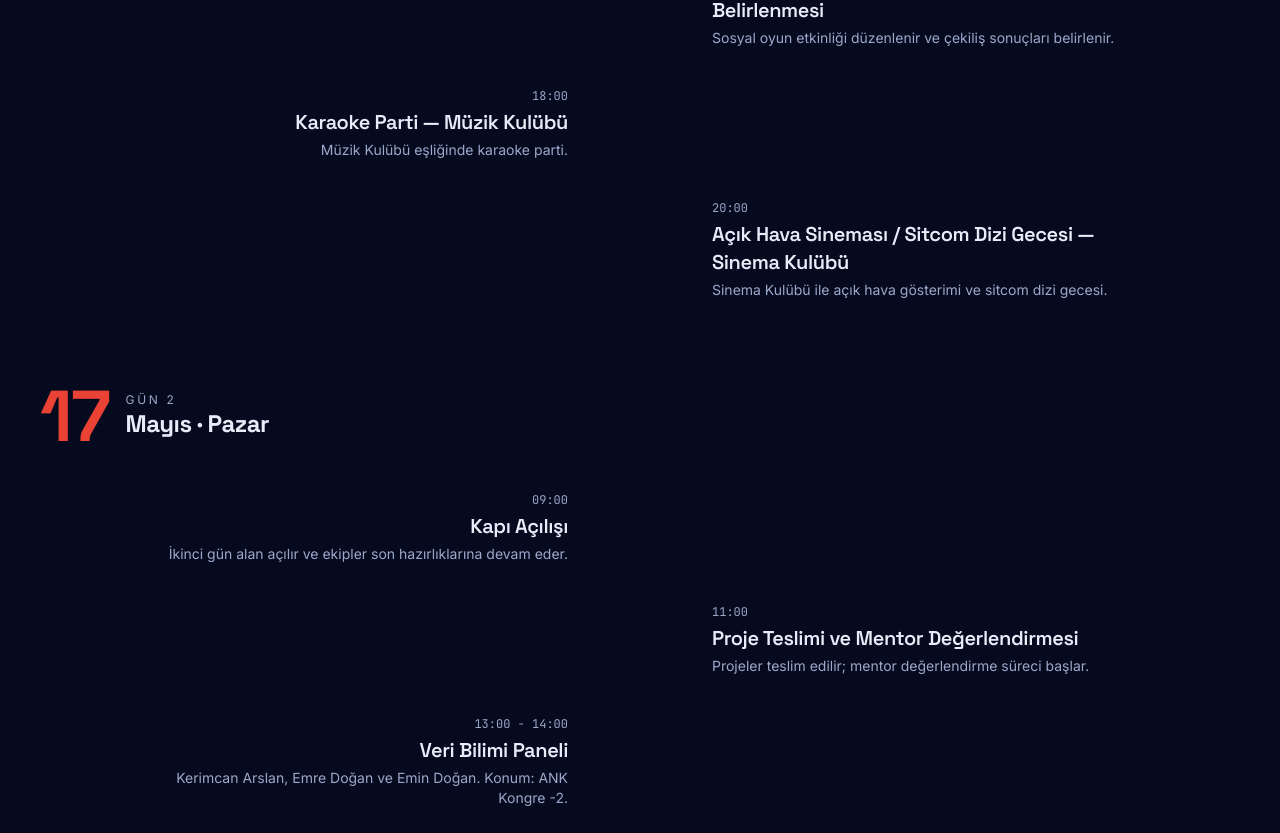
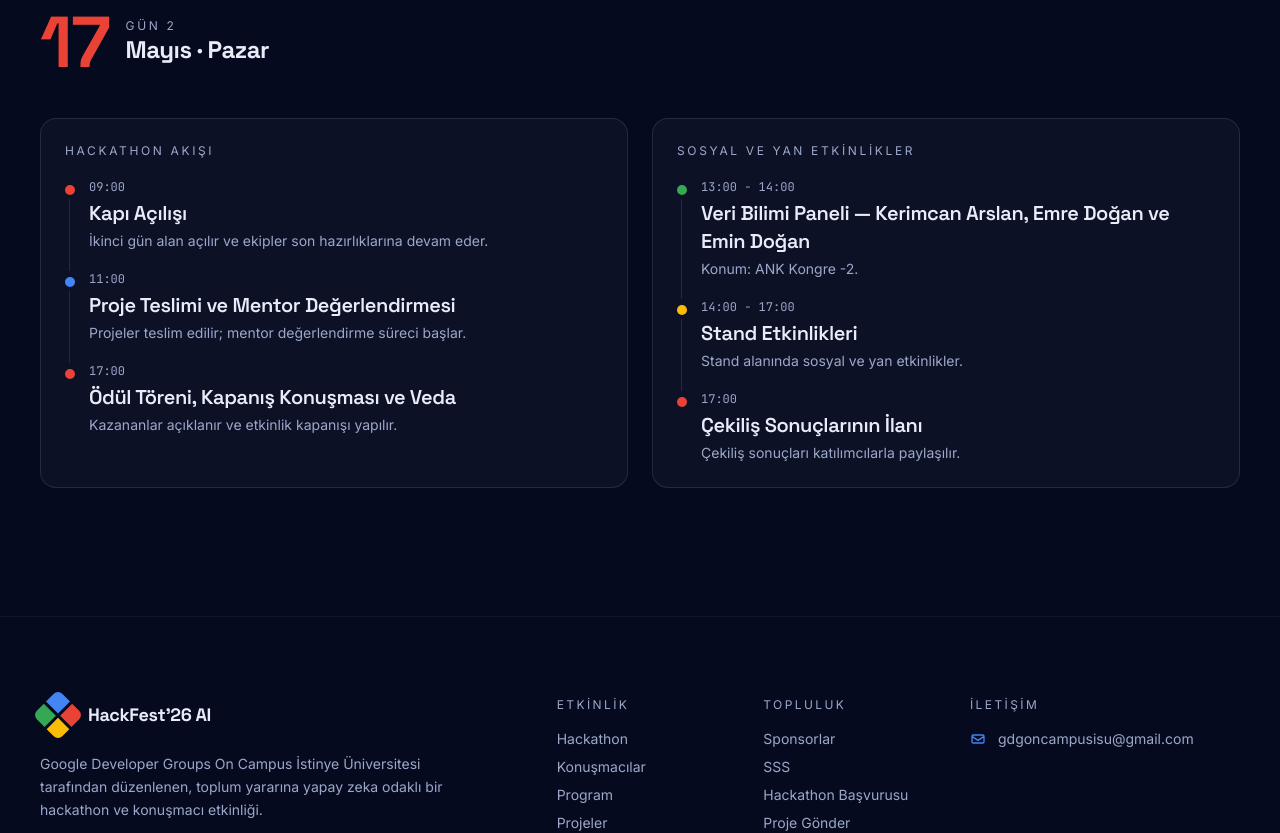
Before and after one commit to BeyzaESER22/HackatonWebSitesi, a Next.js app: page /schedule in a window 1280 px wide. Shown: the part 1189-2022 px from the top of the page. Built offline with nearby package versions, Linux system fonts and the light colour scheme; no server answers.

Commit message:
Split schedule into event categories

```diff
--- a/src/components/sections/ScheduleSection.js
+++ b/src/components/sections/ScheduleSection.js
@@ -27,6 +27,9 @@ export function ScheduleSection() {
 }
 
 export function ScheduleDay({ day, isLast }) {
+  const sections = day.sections || [{ id: 'program', title: day.title, items: day.items || [] }];
+  const hasItems = sections.some(section => section.items.length > 0);
+
   return (
     <div className={isLast ? '' : 'mb-20'}>
       <RevealOnScroll>
@@ -41,7 +44,7 @@ export function ScheduleDay({ day, isLast }) {
         </div>
       </RevealOnScroll>
 
-      {day.items.length === 0 ? (
+      {!hasItems ? (
         <RevealOnScroll>
           <Card className="text-center py-12 max-w-3xl mx-auto">
             <div className="font-display text-xl font-semibold text-ink-dim mb-2">Yakında açıklanacak</div>
@@ -49,33 +52,10 @@ export function ScheduleDay({ day, isLast }) {
           </Card>
         </RevealOnScroll>
       ) : (
-        <div className="relative max-w-5xl mx-auto">
-          <div className="hf-timeline-line hidden md:block" />
-          {day.items.map((item, i) => (
-            <RevealOnScroll key={i} delay={i * 0.05}>
-              <div className={`relative md:grid md:grid-cols-2 md:gap-12 ${i === day.items.length - 1 ? '' : 'mb-10'}`}>
-                {i % 2 === 0 ? (
-                  <>
-                    <div className="md:text-right md:pr-12">
-                      <div className="font-mono text-xs text-ink-dim mb-1">{item.time}</div>
-                      <div className="font-display text-xl font-semibold mb-1">{item.title}</div>
-                      <div className="text-ink-dim text-sm">{item.desc}</div>
-                    </div>
-                    <div className="hidden md:flex absolute left-1/2 top-2 -translate-x-1/2 hf-timeline-dot" style={{ color: item.accent, background: item.accent }} />
-                    <div />
-                  </>
-                ) : (
-                  <>
-                    <div />
-                    <div className="hidden md:flex absolute left-1/2 top-2 -translate-x-1/2 hf-timeline-dot" style={{ color: item.accent, background: item.accent }} />
-                    <div className="md:pl-12">
-                      <div className="font-mono text-xs text-ink-dim mb-1">{item.time}</div>
-                      <div className="font-display text-xl font-semibold mb-1">{item.title}</div>
-                      <div className="text-ink-dim text-sm">{item.desc}</div>
-                    </div>
-                  </>
-                )}
-              </div>
+        <div className="grid lg:grid-cols-2 gap-6">
+          {sections.map((section, sectionIdx) => (
+            <RevealOnScroll key={section.id} delay={sectionIdx * 0.08}>
+              <ScheduleGroup section={section} />
             </RevealOnScroll>
           ))}
         </div>
@@ -83,3 +63,27 @@ export function ScheduleDay({ day, isLast }) {
     </div>
   );
 }
+
+function ScheduleGroup({ section }) {
+  return (
+    <div className="h-full rounded-2xl border border-white/10 bg-white/[0.03] p-5 md:p-6">
+      <div className="text-xs uppercase tracking-[0.22em] text-ink-dim mb-5">{section.title}</div>
+      <div className="space-y-5">
+        {section.items.map((item, i) => (
+          <div key={i} className="relative pl-6">
+            <div
+              className="absolute left-0 top-1.5 h-2.5 w-2.5 rounded-full"
+              style={{ background: item.accent }}
+            />
+            {i !== section.items.length - 1 && (
+              <div className="absolute left-[4px] top-5 bottom-[-1.25rem] w-px bg-white/10" />
+            )}
+            <div className="font-mono text-xs text-ink-dim mb-1">{item.time}</div>
+            <div className="font-display text-lg md:text-xl font-semibold mb-1">{item.title}</div>
+            <div className="text-ink-dim text-sm">{item.desc}</div>
+          </div>
+        ))}
+      </div>
+    </div>
+  );
+}
--- a/src/data/schedule.js
+++ b/src/data/schedule.js
@@ -10,6 +10,10 @@ export const schedule = [
     month: 'Mayıs',
     title: 'Hackathon Başlangıcı',
     color: '#4285F4',
+    sections: [
+      {
+        id: 'hackathon',
+        title: 'Hackathon Akışı',
         items: [
           {
             time: '09:00',
@@ -28,11 +32,17 @@ export const schedule = [
             title: 'Yarışma Başlangıcı',
             desc: 'Hackathon süreci başlar; ekipler proje geliştirme çalışmalarına geçer.',
             accent: '#FBBC05'
+          }
+        ]
       },
       {
+        id: 'side-events',
+        title: 'Sosyal ve Yan Etkinlikler',
+        items: [
+          {
             time: '14:00 - 16:00',
-        title: 'Festival, Stand ve Ara Öğün',
-        desc: 'Stand ziyaretleri, festival alanı aktiviteleri ve ara öğün molası.',
+            title: 'Stand Etkinlikleri',
+            desc: 'Stand alanında sosyal ve yan etkinlikler.',
             accent: '#EA4335'
           },
           {
@@ -60,6 +70,8 @@ export const schedule = [
             accent: '#EA4335'
           }
         ]
+      }
+    ]
   },
   {
     id: 'day-2',
@@ -68,6 +80,10 @@ export const schedule = [
     month: 'Mayıs',
     title: 'Teslim ve Kapanış',
     color: '#EA4335',
+    sections: [
+      {
+        id: 'hackathon',
+        title: 'Hackathon Akışı',
         items: [
           {
             time: '09:00',
@@ -82,25 +98,39 @@ export const schedule = [
             accent: '#4285F4'
           },
           {
+            time: '17:00',
+            title: 'Ödül Töreni, Kapanış Konuşması ve Veda',
+            desc: 'Kazananlar açıklanır ve etkinlik kapanışı yapılır.',
+            accent: '#EA4335'
+          }
+        ]
+      },
+      {
+        id: 'side-events',
+        title: 'Sosyal ve Yan Etkinlikler',
+        items: [
+          {
             time: '13:00 - 14:00',
-        title: 'Veri Bilimi Paneli',
-        desc: 'Kerimcan Arslan, Emre Doğan ve Emin Doğan. Konum: ANK Kongre -2.',
+            title: 'Veri Bilimi Paneli — Kerimcan Arslan, Emre Doğan ve Emin Doğan',
+            desc: 'Konum: ANK Kongre -2.',
             accent: '#34A853'
           },
           {
             time: '14:00 - 17:00',
             title: 'Stand Etkinlikleri',
-        desc: 'Katılımcılar için stand alanında sosyal ve yan etkinlikler devam eder.',
+            desc: 'Stand alanında sosyal ve yan etkinlikler.',
             accent: '#FBBC05'
           },
           {
             time: '17:00',
-        title: 'Ödül Töreni, Kapanış Konuşması ve Veda',
-        desc: 'Kazananlar açıklanır, çekiliş sonuçları ilan edilir ve etkinlik kapanışı yapılır.',
+            title: 'Çekiliş Sonuçlarının İlanı',
+            desc: 'Çekiliş sonuçları katılımcılarla paylaşılır.',
             accent: '#EA4335'
+          }
+        ]
       }
     ]
   }
 ];
 
-export const SCHEDULE_TBA_NOTE = '16-17 Mayıs 2026 boyunca hackathon akışı, paneller, workshoplar ve sosyal etkinlikler.';
+export const SCHEDULE_TBA_NOTE = '16-17 Mayıs 2026 boyunca hackathon ana akışı ile sosyal, konuşmacı, workshop ve stand etkinlikleri ayrı başlıklar altında.';
```
Lines whose indentation alone changed are shown as unchanged.
